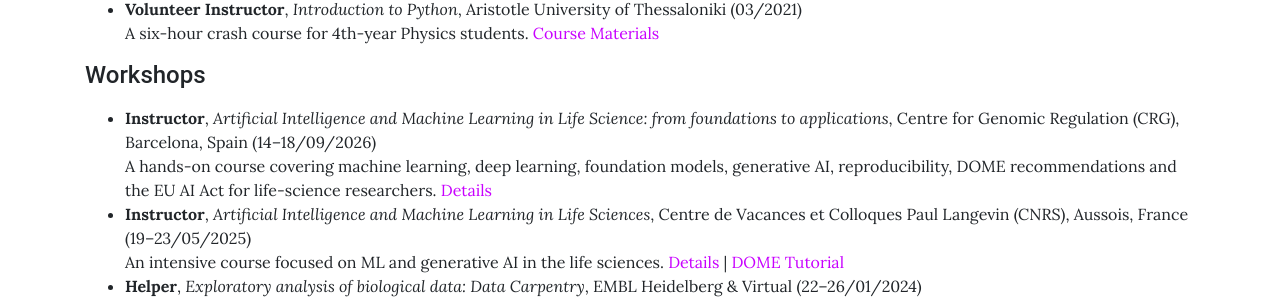
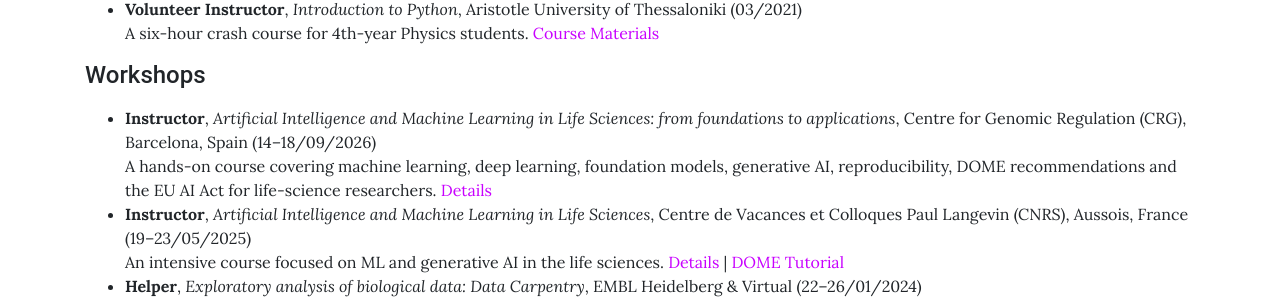
Before and after one commit to sfragkoul/sfragkoul.github.io, a Jekyll site: the page built from pages/CV.md, in a window 1280 px wide and 900 px high, scrolled down 1481 px. Shown: the part 152-453 px from the top of the window. Built offline with Jekyll 4.4.1, drawn with Linux system fonts in a browser that asks for light colours.

Commit message:
Update CV.md

```diff
--- a/pages/CV.md
+++ b/pages/CV.md
@@ -65,7 +65,7 @@
 
 #### Workshops
 
-- **Instructor**, *Artificial Intelligence and Machine Learning in Life Science: from foundations to applications*,  Centre for Genomic Regulation (CRG), Barcelona, Spain (14–18/09/2026)
+- **Instructor**, *Artificial Intelligence and Machine Learning in Life Sciences: from foundations to applications*,  Centre for Genomic Regulation (CRG), Barcelona, Spain (14–18/09/2026)
   A hands-on course covering machine learning, deep learning, foundation models, generative AI, reproducibility, DOME recommendations and the EU AI Act for life-science researchers. [Details](https://courses.crg.eu/events/artificial-intelligence-and-machine-learning-life-science-foundations-applications-2026)
 - **Instructor**, *Artificial Intelligence and Machine Learning in Life Sciences*,  Centre de Vacances et Colloques Paul Langevin (CNRS), Aussois, France (19–23/05/2025)
   An intensive course focused on ML and generative AI in the life sciences. [Details](https://moodle.france-bioinformatique.fr/course/view.php?id=34) | [DOME Tutorial](https://training.galaxyproject.org/training-material/topics/statistics/tutorials/dome/tutorial.html)
```
